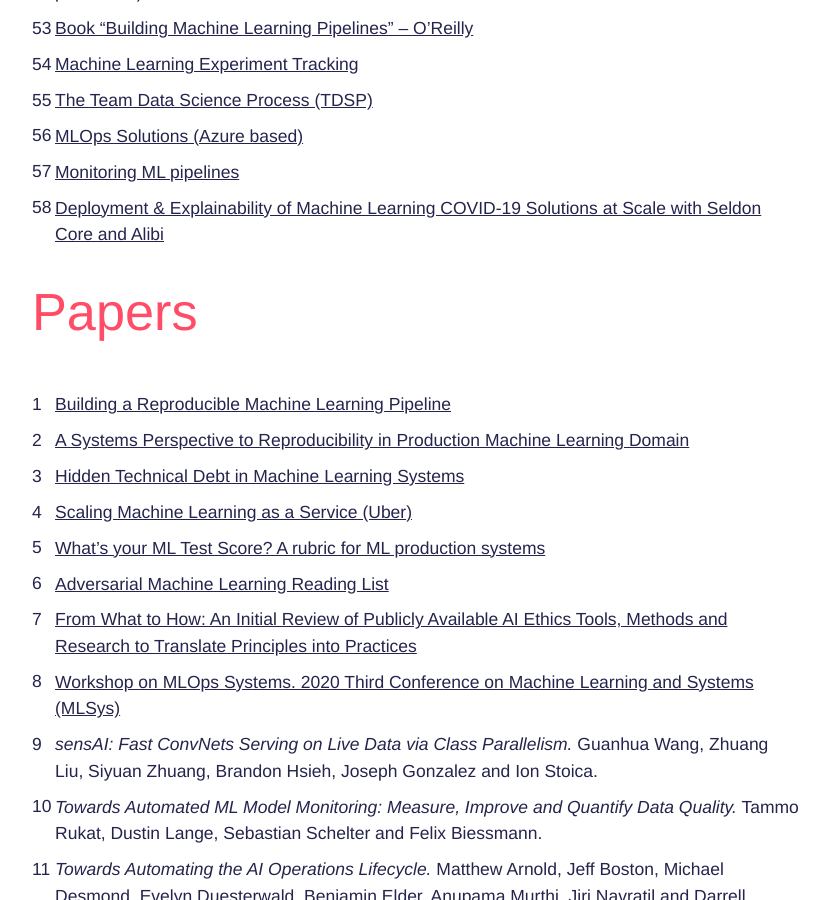
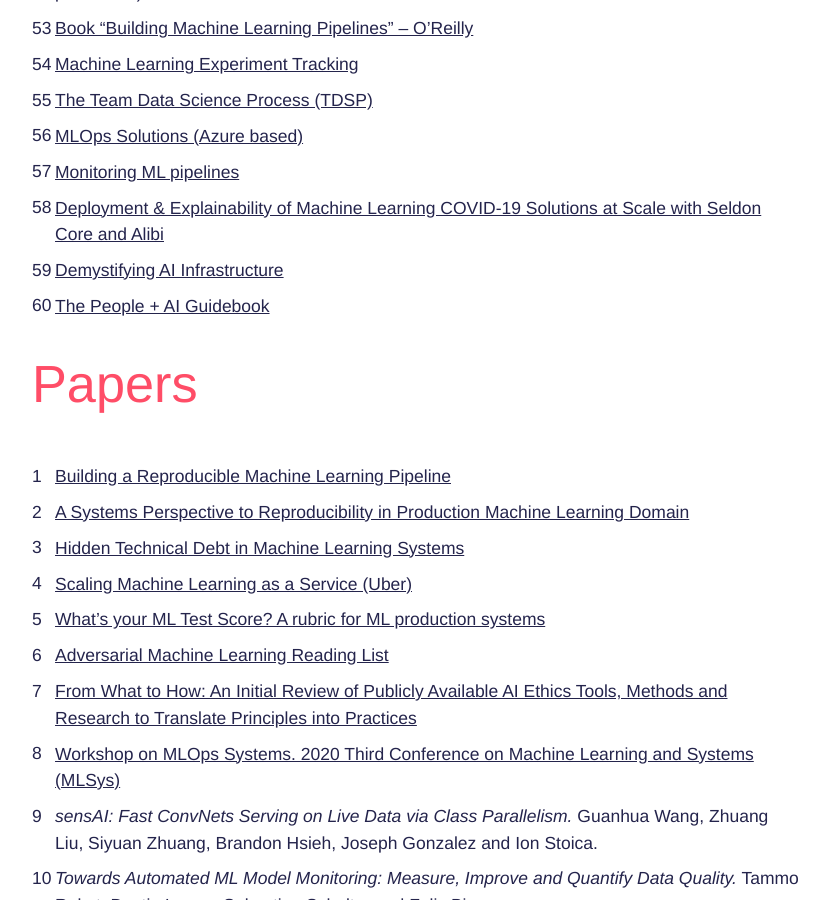
Before and after one commit to innoq/ml-ops.org, a Jekyll site: the page built from content/references.md, in a window 1280 px wide and 900 px high, scrolled down 2454 px. Shown: the whole window, without its empty margins (224-1053 px from the left). Built offline with Jekyll 4.4.1, drawn with Linux system fonts in a browser that asks for light colours; some web fonts are replaced; some of the changed text lies outside the part shown.

Commit message:
references

```diff
--- a/content/references.md
+++ b/content/references.md
@@ -63,6 +63,8 @@
 35. [MLOps Solutions (Azure based)](https://github.com/visenger/MLOps)
 36. [Monitoring ML pipelines](https://intothedepthsofdataengineering.wordpress.com/2020/02/13/monitoring-ml-pipelines/)
 37. [Deployment & Explainability of Machine Learning COVID-19 Solutions at Scale with Seldon Core and Alibi](https://github.com/axsaucedo/seldon-core/tree/corona_research_exploration/examples/models/research_paper_classification)
+38. [Demystifying AI Infrastructure](https://gradientflow.com/2020/04/03/demystifying-ai-infrastructure/#more-3609)
+39. [The People + AI Guidebook](https://pair.withgoogle.com/guidebook/)
 
 
 
```
Also changed, not shown: other parts of content/references.md (+1 -0 lines).
